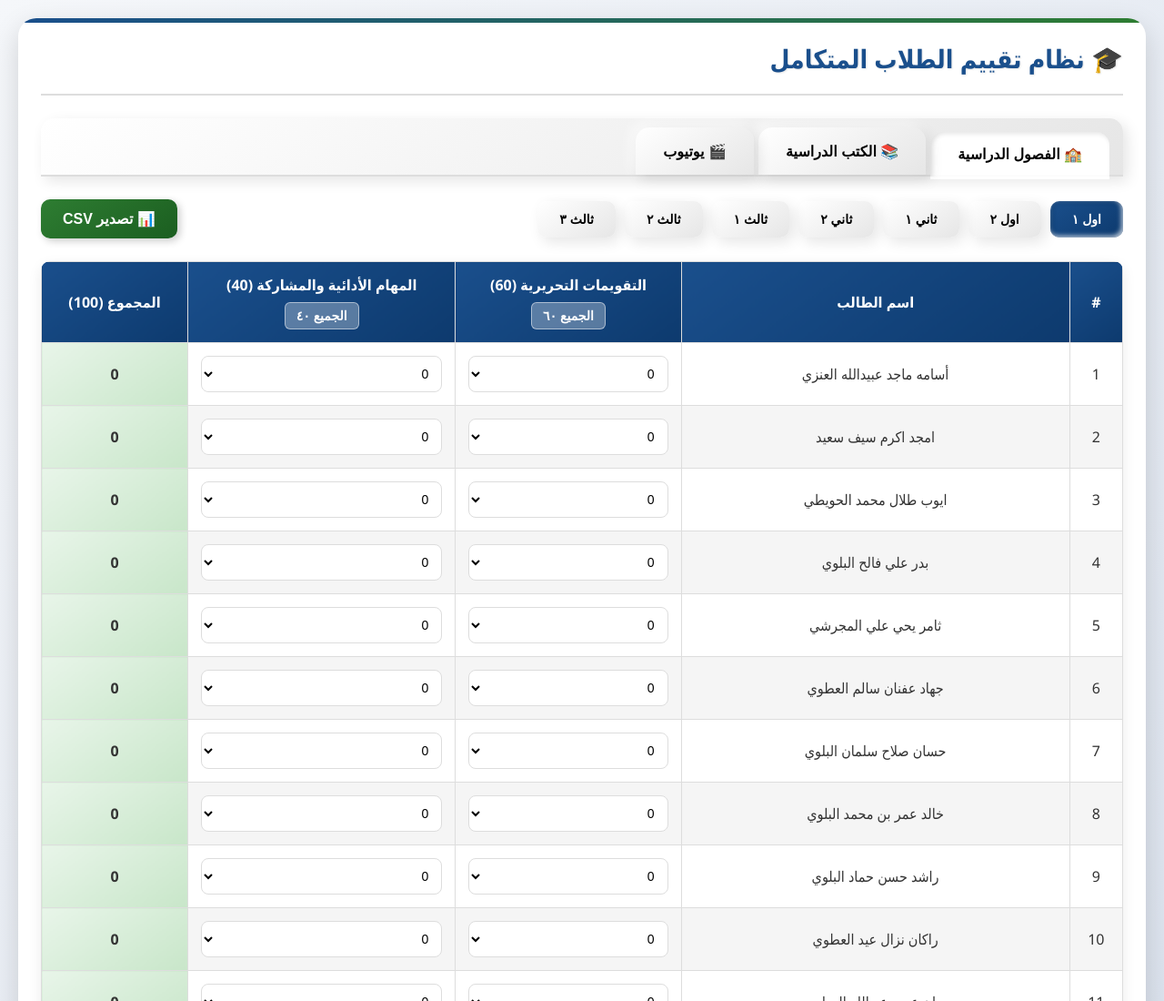
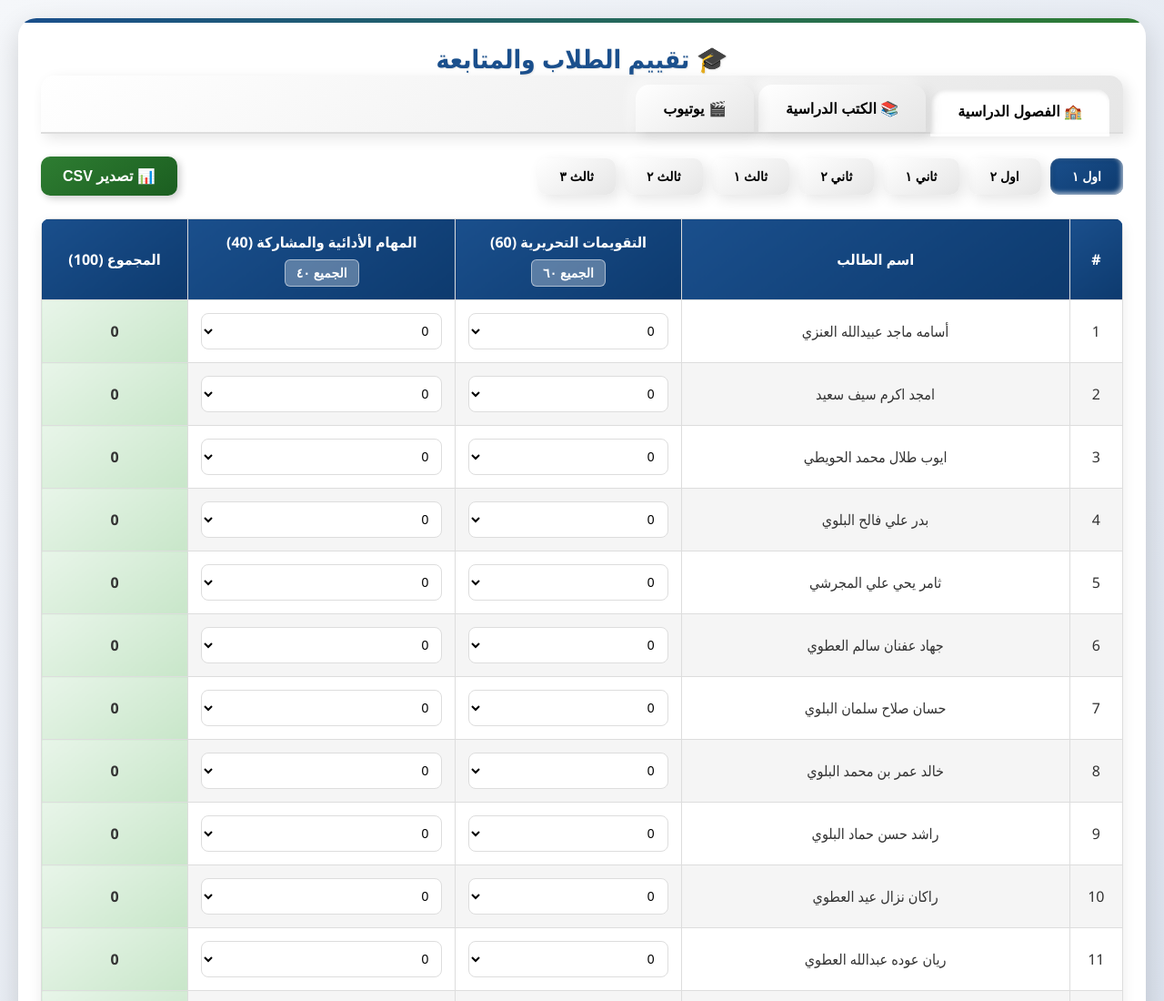
Before and after one commit to alatwi777/noor, a plain HTML site: page index.html in a window 1280 px wide. Shown: the top 1100 px of the page at 91% size. Drawn offline with Linux system fonts and the light colour scheme.

Commit message:
Update index.html

```diff
--- a/index.html
+++ b/index.html
@@ -483,8 +483,8 @@
 </head>
 <body>
     <div class="container">
-        <header>
-            <h1>🎓 نظام تقييم الطلاب المتكامل</h1>
+        <center>
+            <h1>🎓  تقييم الطلاب والمتابعة</h1>
         </header>
 
         <!-- التبويبات الرئيسية -->
```
